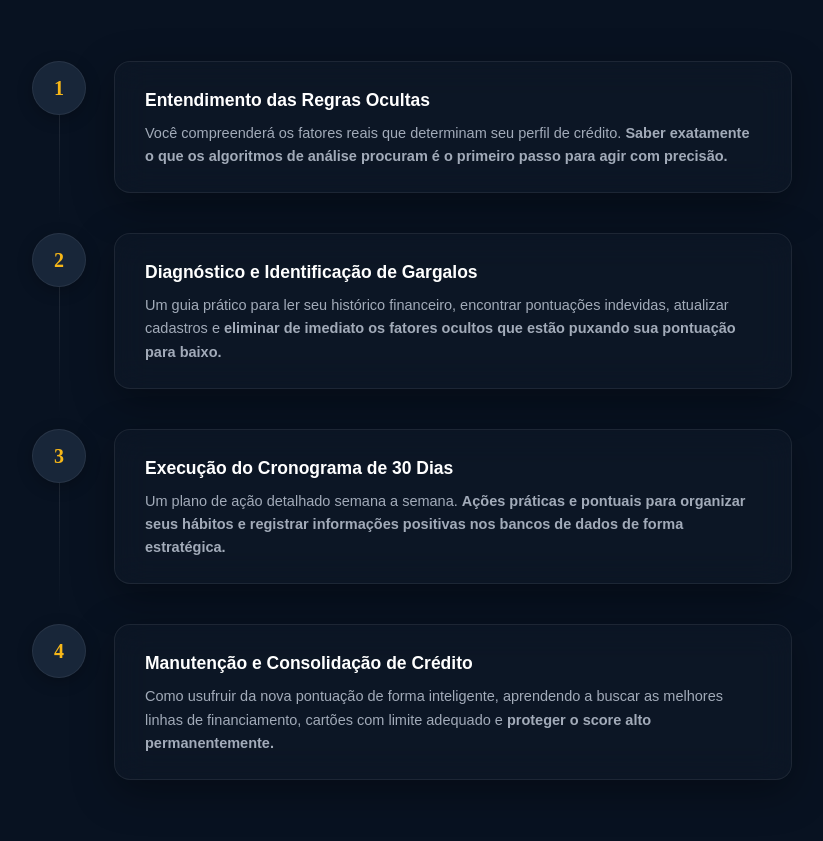
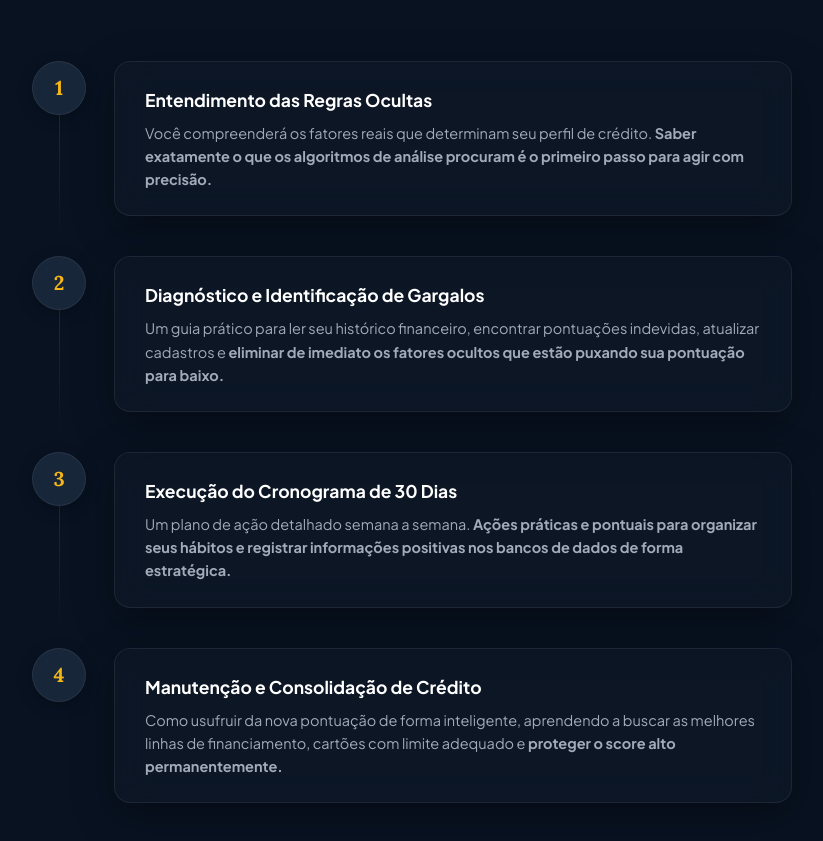
Before and after one commit to Elder-Cabral/codigo-doscore-v2, a website built with Vite: page index.html in a window 1280 px wide. Shown: the part 4080-4921 px from the top of the page, without its empty margins (228-1051 px from the left). Built offline with nearby package versions, Linux system fonts and the light colour scheme.

```diff
--- a/index.html
+++ b/index.html
@@ -9,7 +9,9 @@
   <!-- Google Fonts: Lora for editorial authority serif, Plus Jakarta Sans for clean high-tech fintech feel -->
   <link rel="preconnect" href="https://fonts.googleapis.com">
   <link rel="preconnect" href="https://fonts.gstatic.com" crossorigin>
-  <link href="https://fonts.googleapis.com/css2?..." rel="stylesheet">
+  <link
+    href="https://fonts.googleapis.com/css2?family=Lora:ital,wght@0,400;0,500;0,600;0,700;1,400&family=Plus+Jakarta+Sans:wght@300;400;500;600;700;800&display=swap"
+    rel="stylesheet">
 
   <!-- Local Stylesheets -->
   <link rel="stylesheet" href="./css/style.css">
```
